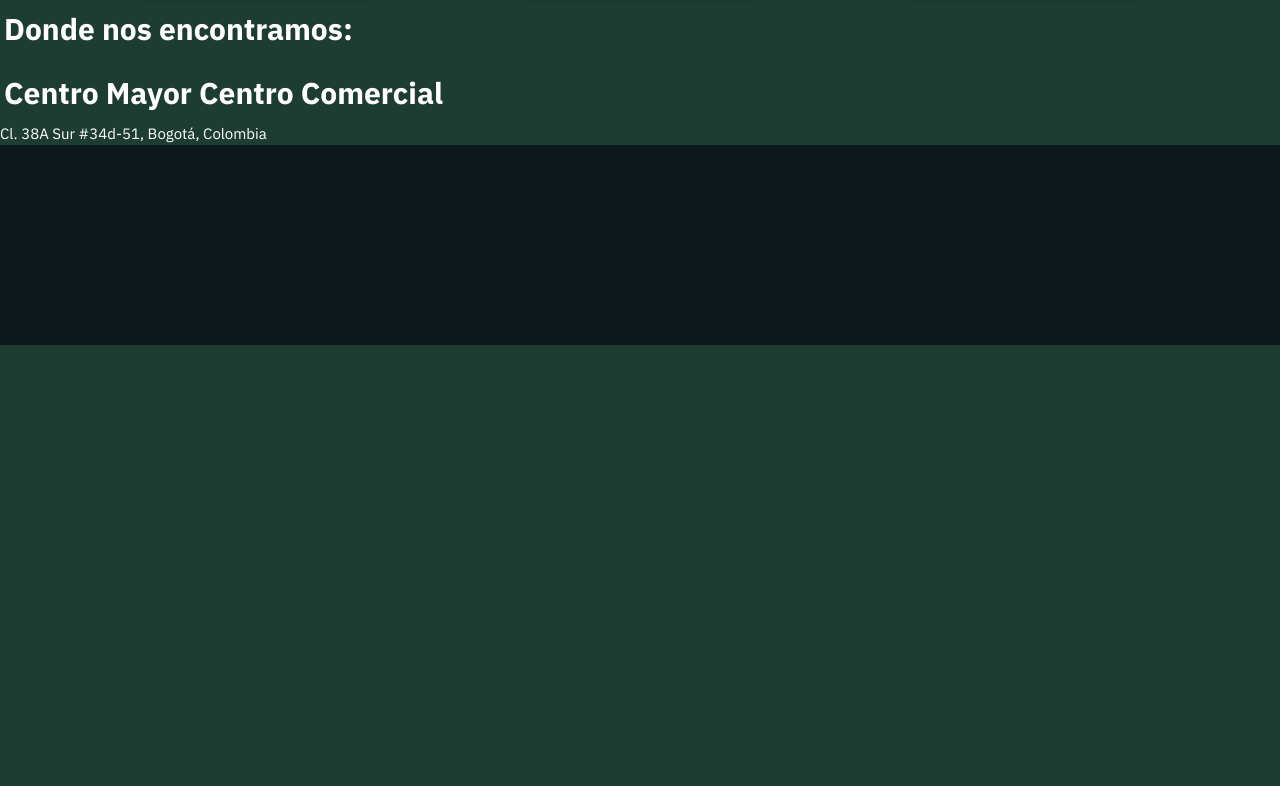
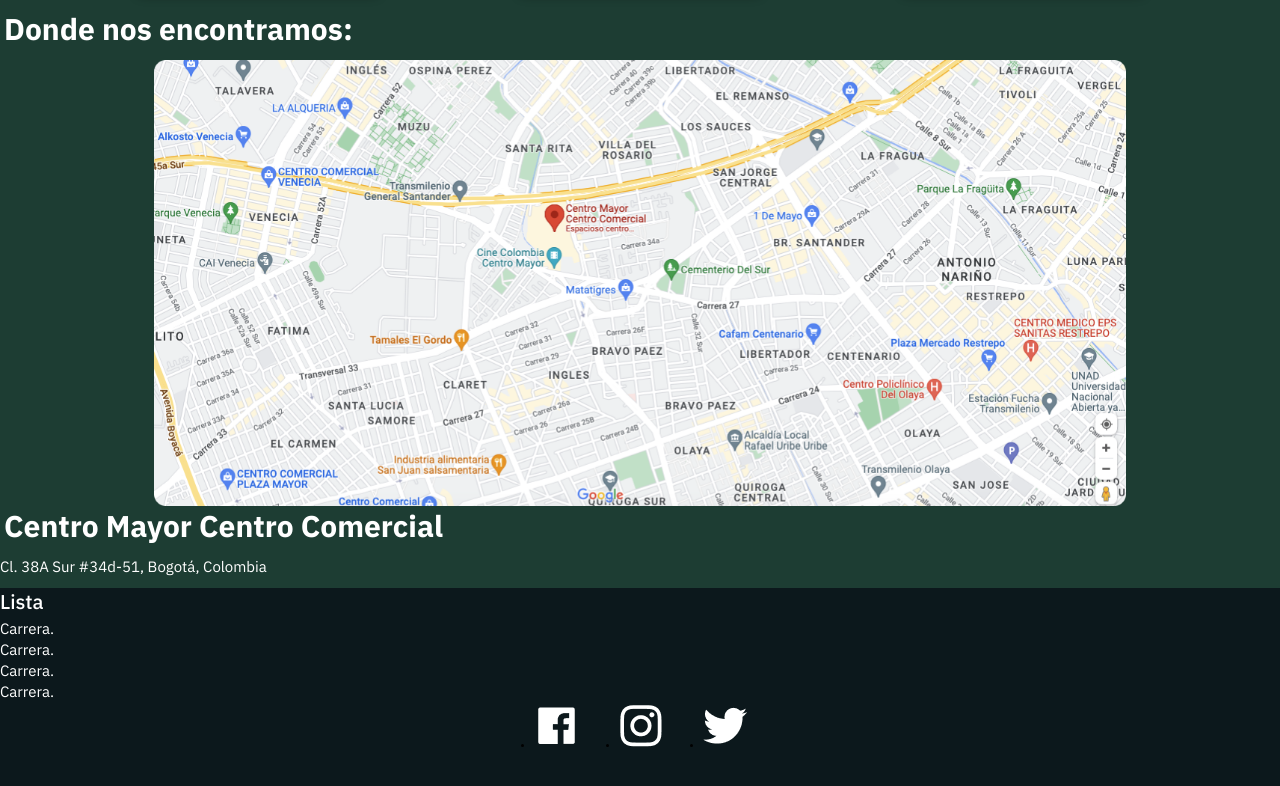
Before and after one commit to doorme777/landig-page, a plain HTML site: page index.html in a window 1280 px wide. Shown: the part 2267-3053 px from the top of the page. Before the commit the page ends 2612 px from the top, so only its background shows below. Drawn offline with Linux system fonts and the light colour scheme.

Commit message:
creacion de la ubicion con la imagen, footer.

```diff
--- a/index.html
+++ b/index.html
@@ -271,9 +271,12 @@
             </div>
         </section>
 
-        <section>
+        <section class="ubicacion">
             <h1>Donde nos encontramos:</h1>
-            <img src="" alt="">
+            <figure>
+                <img src="./assets/img/img/map.png" alt="ubicacion">
+            </figure>
+
         </section>
 
         <section>
@@ -285,12 +288,21 @@
 
     </main>
     <footer class="footer">
-        <div>
+        <div class="lista">
+            <h3>Lista</h3>
             <ul>
-                <li></li>
-                <li></li>
-                <li></li>
-                <li></li>
+                <li>
+                    <p>Carrera.</p>
+                </li>
+                <li>
+                    <p>Carrera.</p>
+                </li>
+                <li>
+                    <p>Carrera.</p>
+                </li>
+                <li>
+                    <p>Carrera.</p>
+                </li>
             </ul>
         </div>
 
@@ -298,12 +310,17 @@
             <ul>
                 <li>
                     <a href="">
-                        <img src="" alt="">
+                        <img src="./assets/img/img/facebook-logo.png" alt="facebook-logo">
                     </a>
                 </li>
                 <li>
                     <a href="">
-                        <img src="" alt="">
+                        <img src="./assets/img/img/instagram-logo.png" alt="instagram-logo">
+                    </a>
+                </li>
+                <li>
+                    <a href="">
+                        <img src="./assets/img/img/twitter-logo.png" alt="twitter-logo">
                     </a>
                 </li>
             </ul>
--- a/sass/main.scss
+++ b/sass/main.scss
@@ -305,6 +305,17 @@ main {
 
   }
 
+  .ubicacion {
+    figure {
+      @include displayflex(row, nowrap, center, center);
+      object-fit: cover;
+      margin: 0 12%;
+      img {
+        width: 100%;
+      }
+    }
+  }
+
 }
 
 
@@ -316,4 +327,19 @@ footer {
     height: 200px;
     width: 100%;
     background-color: #0c181c;
+    margin-top: 12px;
+
+    .lista {
+      h3 {
+        font-weight: 500;
       }
+    }
+
+    .redes-sociales {
+      ul {
+        @include displayflex(row, nowrap, center, center);
+        padding-bottom: 20px;
+        gap: 40px;
+      }
+    }
+}
```
Also changed, not shown: css/main.css. Lines whose indentation alone changed are shown as unchanged.
